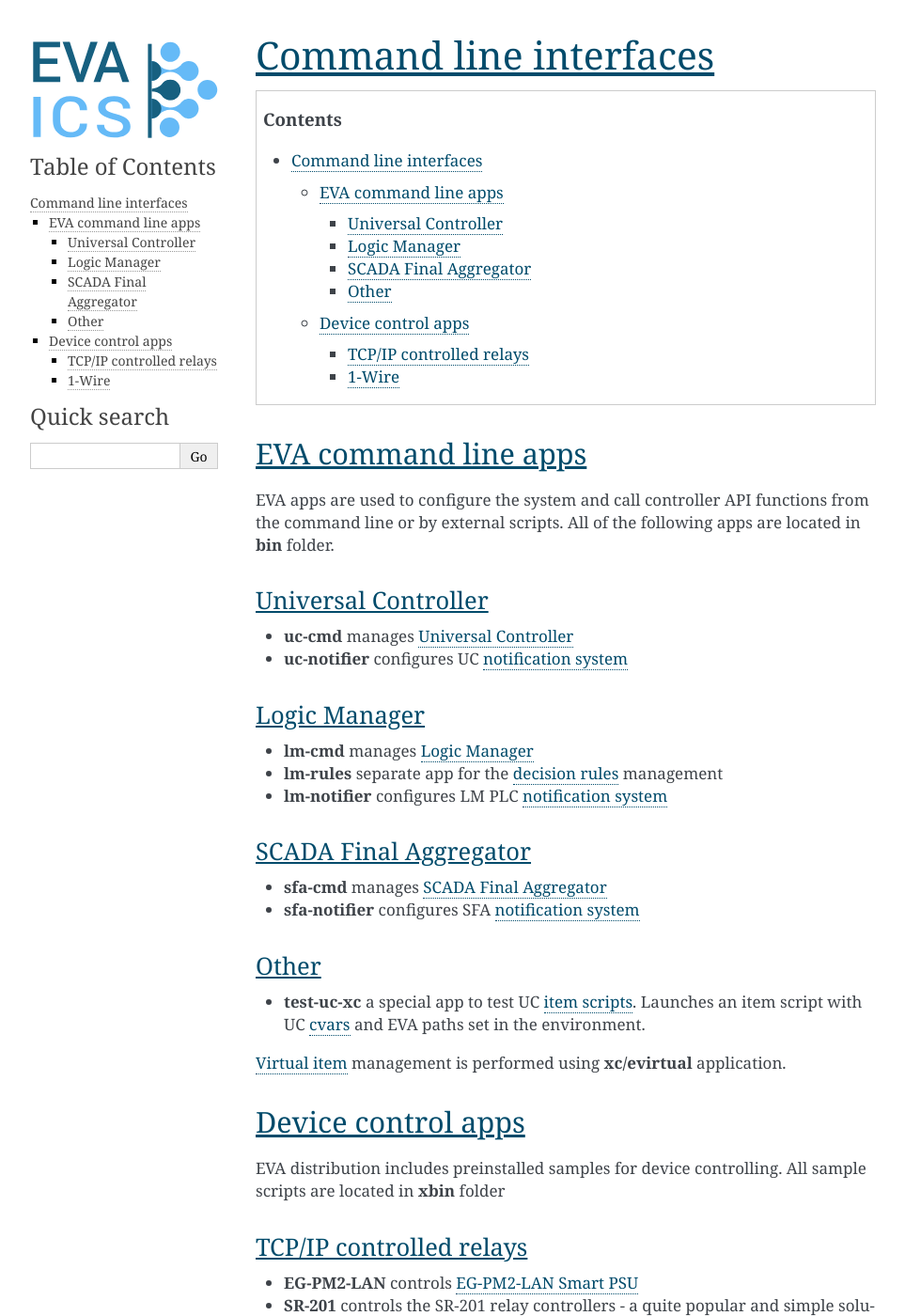
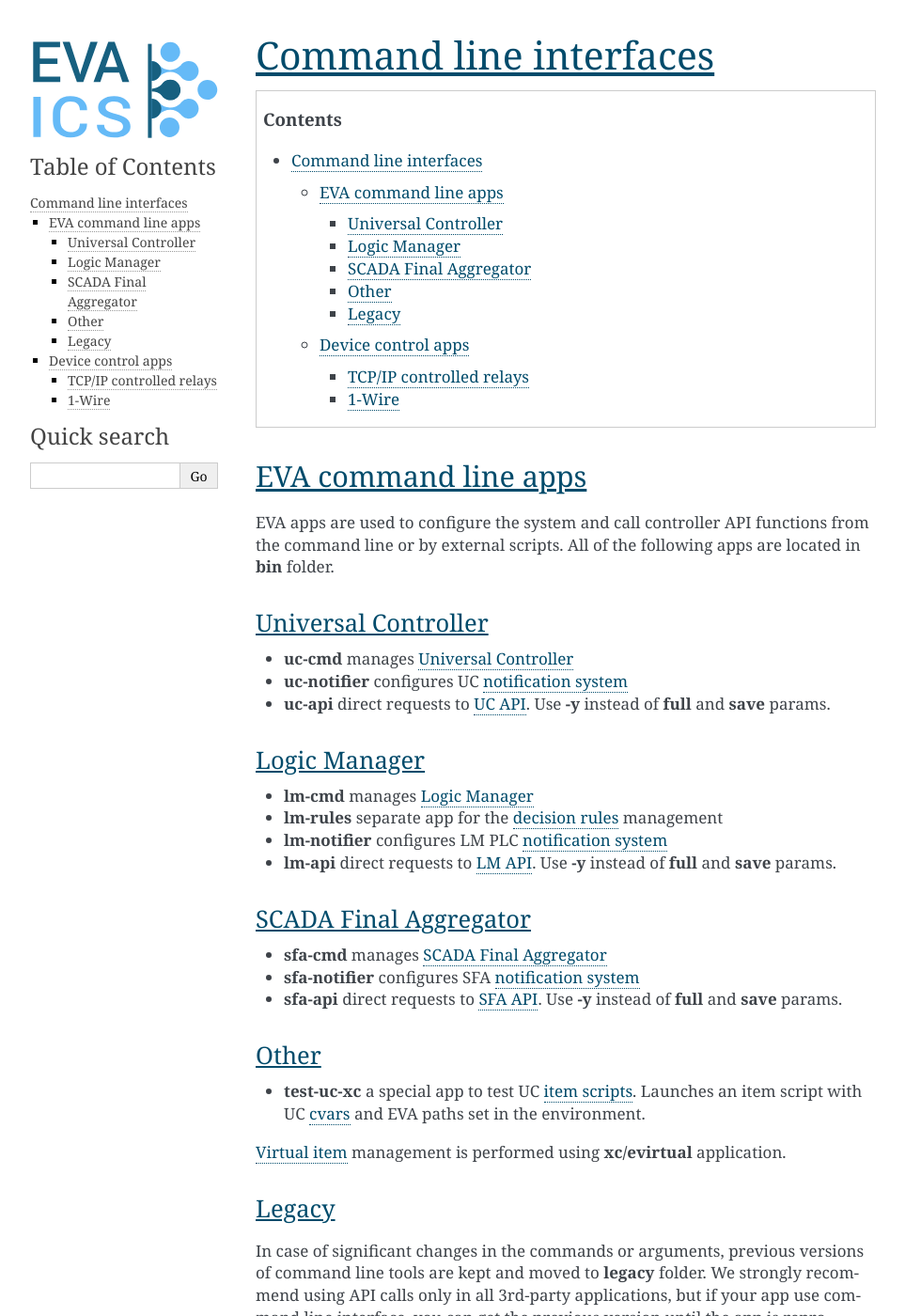
Before and after one commit to alttch/eva3, a Sphinx documentation site: the page built from doc/cli.rst, in a window 1280 px wide and 1400 px high. Shown: the whole window at 94% size, without its empty margins (148-1111 px from the left). Built offline with Sphinx 7.4.7, drawn with Linux system fonts in a browser that asks for light colours; some of the changed text lies outside the part shown.

Commit message:
legacy cli

```diff
--- a/doc/cli.rst
+++ b/doc/cli.rst
@@ -16,6 +16,9 @@ Universal Controller
 * **uc-cmd** manages :doc:`/uc/uc`
 * **uc-notifier** configures UC :doc:`notification system</notifiers>`
 
+* **uc-api** direct requests to :doc:`UC API</uc/uc_api>`. Use **-y** instead
+  of **full** and **save** params.
+
 Logic Manager
 ~~~~~~~~~~~~~
 
@@ -24,11 +27,17 @@ Logic Manager
   management
 * **lm-notifier** configures LM PLC :doc:`notification system</notifiers>`
 
+* **lm-api** direct requests to :doc:`LM API</lm/lm_api>`. Use **-y** instead
+  of **full** and **save** params.
+
 SCADA Final Aggregator
 ~~~~~~~~~~~~~~~~~~~~~~
 
 * **sfa-cmd** manages :doc:`/sfa/sfa`
 * **sfa-notifier** configures SFA :doc:`notification system</notifiers>`
+
+* **sfa-api** direct requests to :doc:`SFA API</sfa/sfa_api>`. Use **-y**
+  instead of **full** and **save** params.
 
 Other
 ~~~~~
@@ -39,6 +48,15 @@ Other
 
 :doc:`Virtual item</virtual>` management is performed using **xc/evirtual**
 application.
+
+Legacy
+~~~~~~
+
+In case of significant changes in the commands or arguments, previous versions
+of command line tools are kept and moved to **legacy** folder. We strongly
+recommend using API calls only in all 3rd-party applications, but if your app
+use command line interface, you can get the previous version until the app is
+reprogrammed to use a new one.
 
 Device control apps
 -------------------
```
